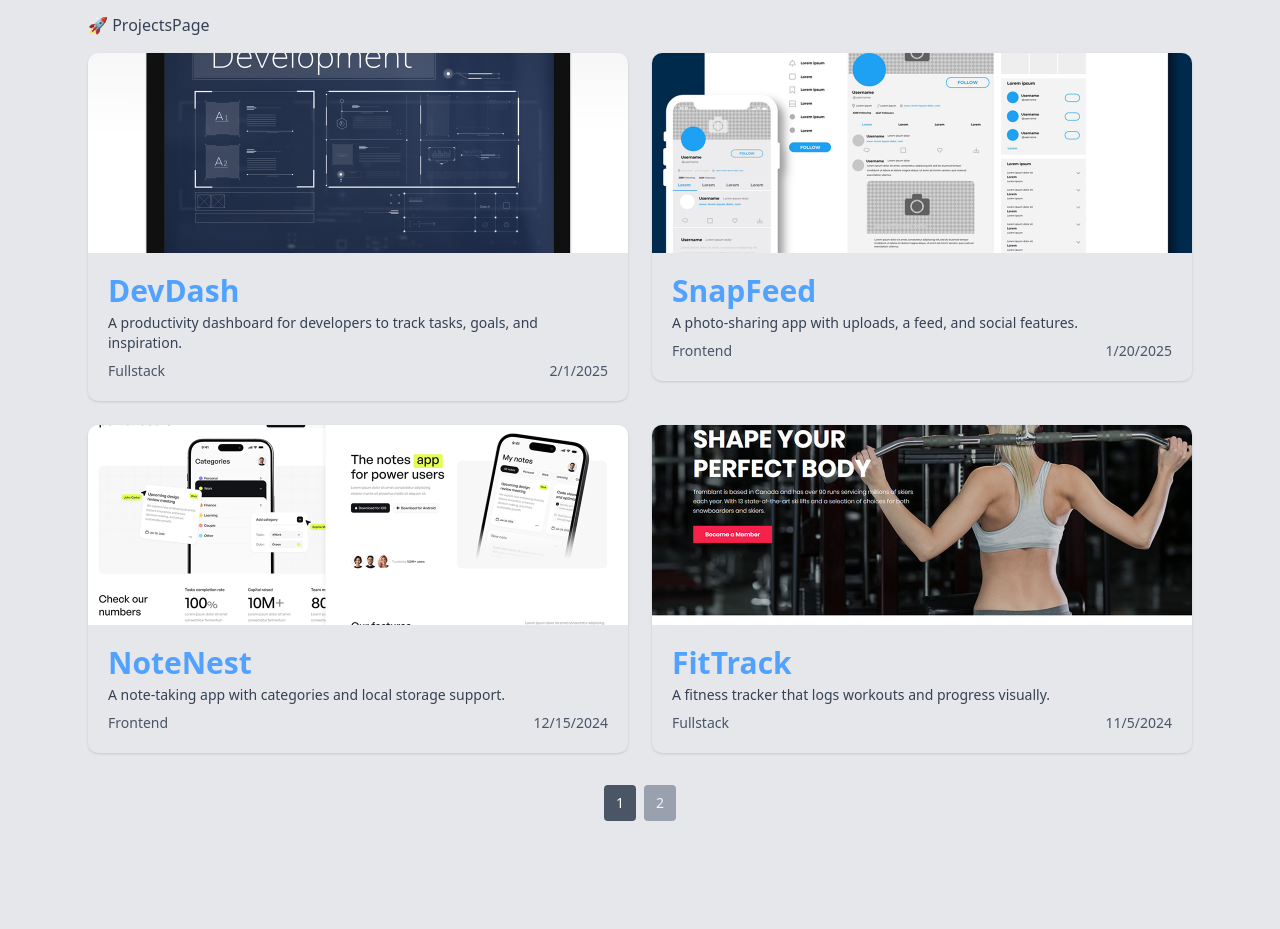
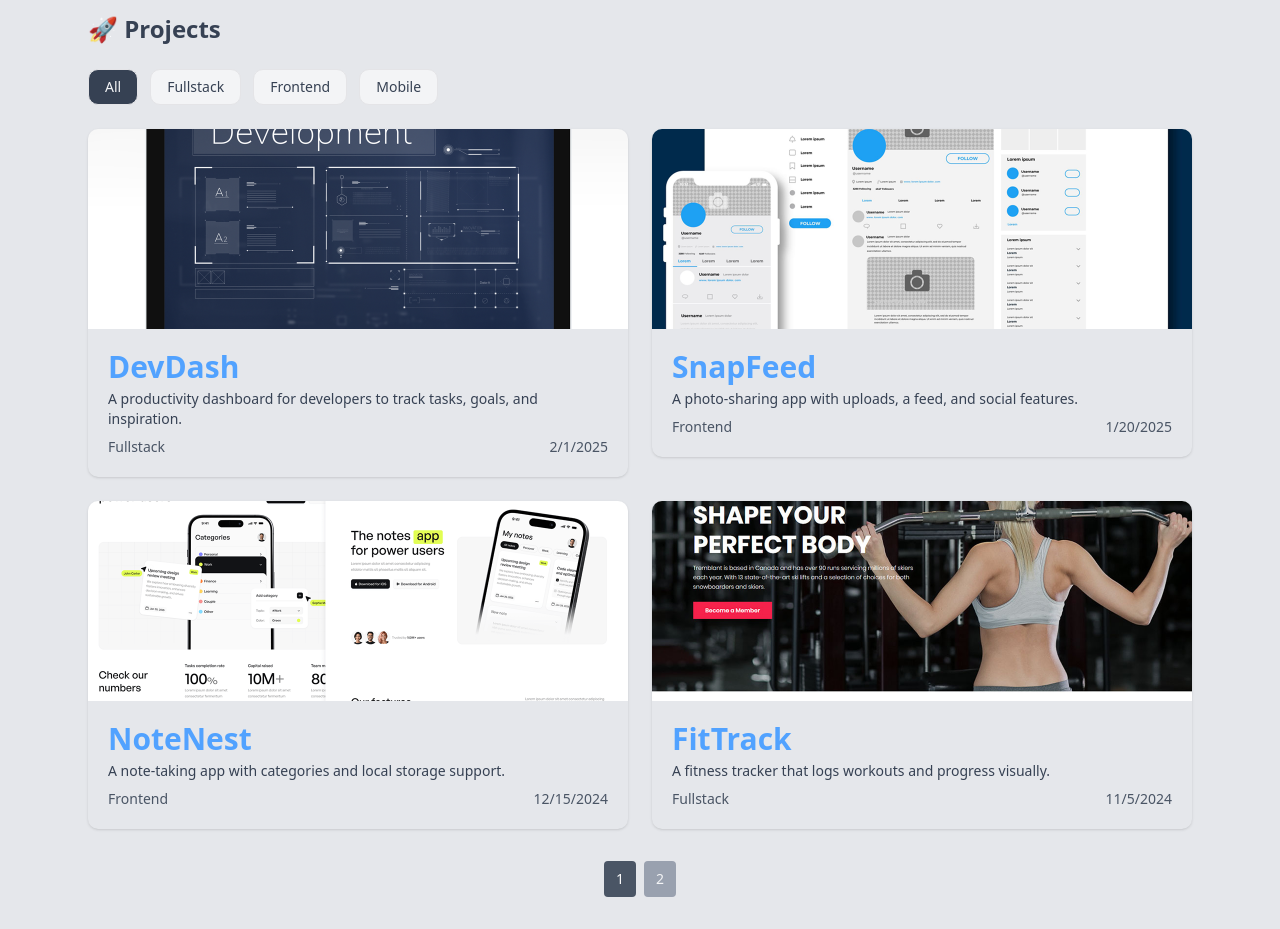
Before and after one commit to radu-bordea/NEXTjs-BlogFolio, a Next.js app: page /projects in a window 1280 px wide. Shown: the part 80-1009 px from the top of the page. Before the commit the page ends 933 px from the top, so only its background shows below. Built offline with nearby package versions, Linux system fonts and the light colour scheme; data requests are answered from the project's data file.

Commit message:
add pagination and filter by categhory functionality

```diff
--- a/app/projects/page.tsx
+++ b/app/projects/page.tsx
@@ -1,16 +1,17 @@
 import ProjectCard from "@/components/ProjectCard";
 import type { Project } from "@/types";
 import { notFound } from "next/navigation";
-
 import PaginationWrapper from "@/components/PaginationWrapper";
 
 export async function getData(): Promise<{ projects: Project[] }> {
   const res = await fetch("http://localhost:8000/projects", {
     cache: "no-store",
   });
+
   if (!res.ok) {
     notFound();
   }
+
   const data: Project[] = await res.json();
   return { projects: data };
 }
@@ -18,10 +19,16 @@ export async function getData(): Promise<{ projects: Project[] }> {
 const ProjectsPage = async () => {
   const { projects } = await getData();
 
+  const categories: string[] = [
+    "All",
+    ...Array.from(new Set(projects.map((p) => p.category))),
+  ];
+
   return (
-    <>
-      <PaginationWrapper projects={projects}/>
-    </>
+    <PaginationWrapper
+      projects={projects}
+      categories={categories}
+    />
   );
 };
 
--- a/components/PaginationWrapper.tsx
+++ b/components/PaginationWrapper.tsx
@@ -1,32 +1,93 @@
-'use client'
+"use client";
 
-import { Project } from "@/types";
+import { useEffect, useState } from "react";
+import type { Project } from "@/types";
 import Pagination from "./Pagination";
 import ProjectCard from "./ProjectCard";
-import { useState } from "react";
+import { Button } from "./ui/button";
 
-const PaginationWrapper = ({projects}:{projects:Project[]}) => {
+type PaginationWrapperProps = {
+  projects: Project[];
+  categories: string[];
+};
 
-  const [currentPage, setCurrentPage] = useState(1);
+const PaginationWrapper = ({
+  projects,
+  categories,
+}: PaginationWrapperProps) => {
+  const [selectedCategory, setSelectedCategory] = useState<string>("All");
+  const [currentPage, setCurrentPage] = useState<number>(1);
+
   const projectsPerPage = 4;
 
-  // Calculate total pages
-  const totalPages = Math.ceil(projects.length / projectsPerPage);
+  // 1️⃣ Filter first
+  const filteredProjects =
+    selectedCategory === "All"
+      ? projects
+      : projects.filter(
+          (project) => project.category === selectedCategory
+        );
 
-  // Get current pages projects
+  // 2️⃣ Recalculate total pages after filtering
+  const totalPages = Math.ceil(
+    filteredProjects.length / projectsPerPage
+  );
+
+  // 3️⃣ Paginate filtered results
   const indexOfLast = currentPage * projectsPerPage;
   const indexOfFirst = indexOfLast - projectsPerPage;
-  const currentProjects = projects.slice(indexOfFirst, indexOfLast);
 
-    return (     <>
-      <h2 className="mb-4">🚀 ProjectsPage</h2>
-      <div className="grid gap-6 sm:grid-cols-2">
-        {currentProjects.map((project) => (
-          <ProjectCard key={project.id} project={project} />
+  const currentProjects = filteredProjects.slice(
+    indexOfFirst,
+    indexOfLast
+  );
+
+
+
+  return (
+    <div>
+      <h2 className="mb-6 text-2xl font-bold">🚀 Projects</h2>
+
+      {/* Category Filter */}
+      <div className="mb-6 flex flex-wrap gap-3">
+        {categories.map((category) => (
+          <Button
+            key={category}
+            onClick={() => { setSelectedCategory(category); setCurrentPage(1)}}
+            className={`px-4 py-2 hover:bg-gray-700 hover:text-gray-100 cursor-pointer rounded-lg border transition ${
+              selectedCategory === category
+                ? "bg-gray-700 text-gray-100"
+                : "bg-gray-100 text-gray-700"
+            }`}
+          >
+            {category}
+          </Button>
         ))}
       </div>
-      <Pagination totalPages={totalPages} currentPage={currentPage} onPageChange={setCurrentPage}/>
-    </> );
-}
+
+      {/* Projects Grid */}
+      <div className="grid gap-6 sm:grid-cols-2">
+        {currentProjects.length > 0 ? (
+          currentProjects.map((project) => (
+            <ProjectCard key={project.id} project={project} />
+          ))
+        ) : (
+          <p>No projects found.</p>
+        )}
+      </div>
+
+      {/* Pagination */}
+      {totalPages > 1 && (
+        <div className="mt-8">
+          <Pagination
+            totalPages={totalPages}
+            currentPage={currentPage}
+            onPageChange={setCurrentPage}
+          />
+        </div>
+      )}
+    </div>
+  );
+};
 
 export default PaginationWrapper;
--- a/data/db.json
+++ b/data/db.json
@@ -67,7 +67,7 @@
     "image": "/images/project-7.png",
     "url": "https://example.com",
     "date": "2024-09-01",
-    "category": "Fullstack",
+    "category": "Mobile",
     "featured": false
   }
 ]
```
